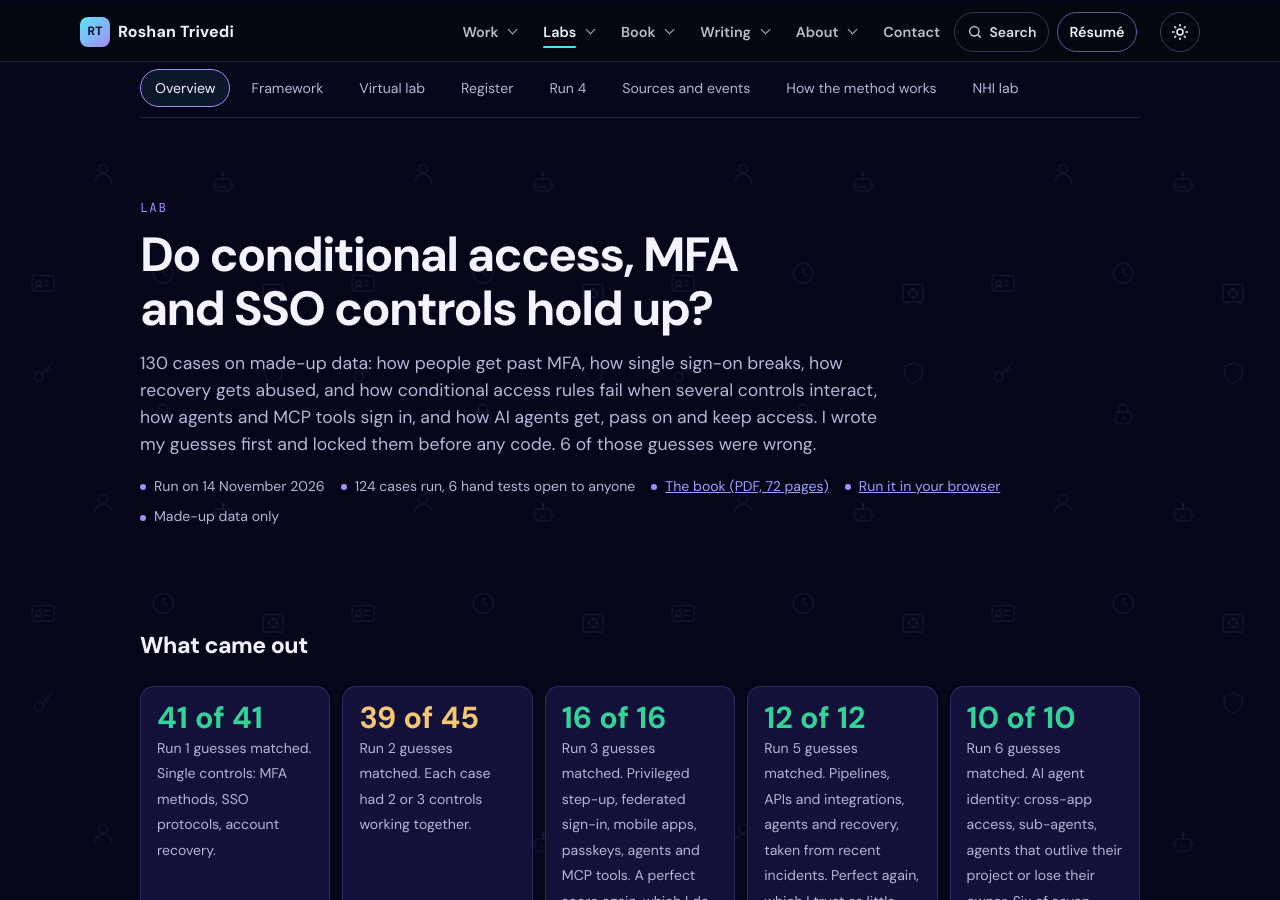
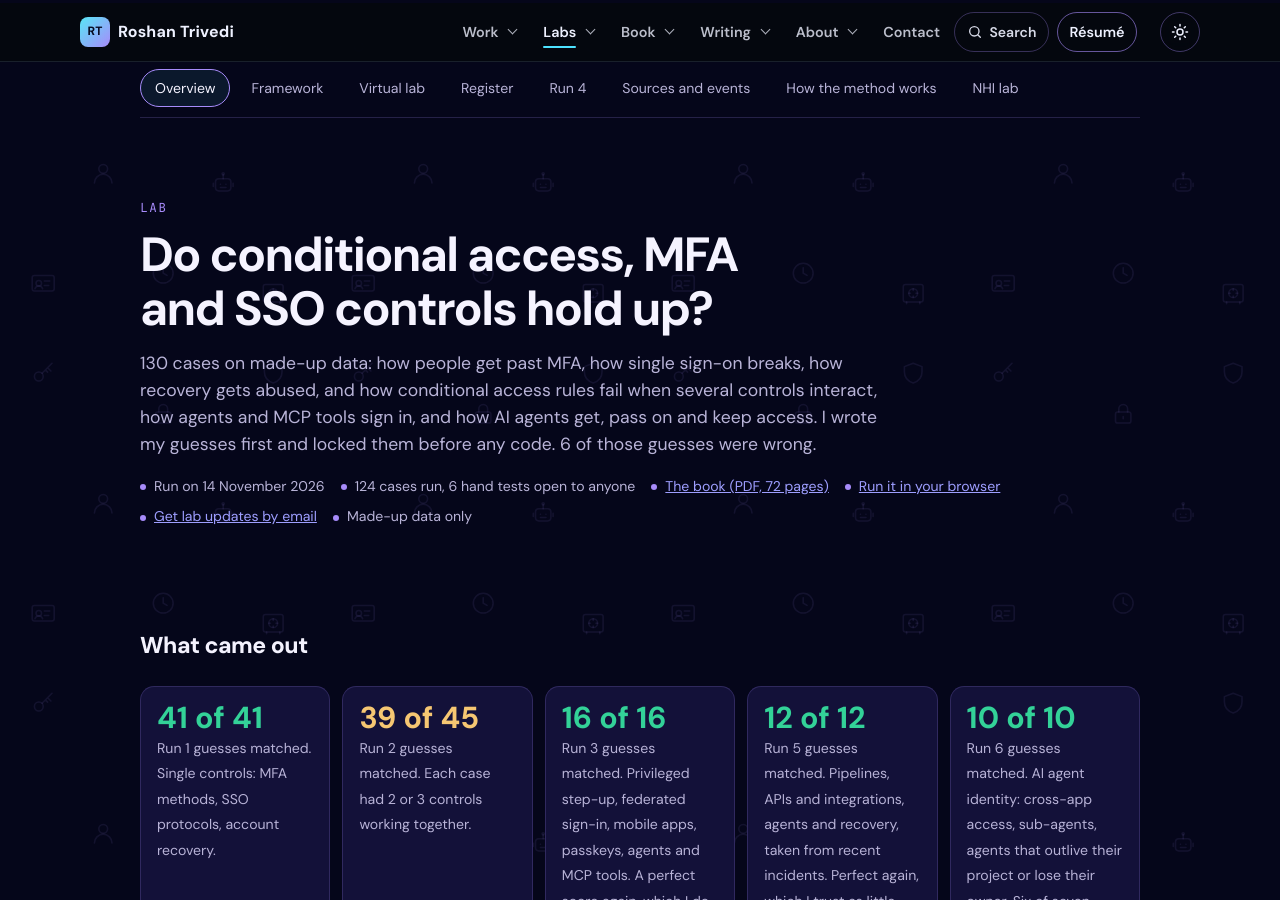
Before and after one commit to trivediroshan1-ui/trivediroshan1-ui.github.io, a Jekyll site: the page ca-mfa-lab/index.html, which Jekyll copies as it is, in a window 1280 px wide and 900 px high. Built offline with Jekyll 4.4.1, drawn with Linux system fonts in a browser that asks for light colours.

Commit message:
CA/MFA lab overview: link to the newsletter (#115)

```diff
--- a/ca-mfa-lab/index.html
+++ b/ca-mfa-lab/index.html
@@ -45,7 +45,7 @@
     <nav class="hg-sitenav" aria-label="Main"><a class="brand" href="/"><i aria-hidden="true">RT</i><span>Roshan Trivedi</span></a><ul><li><a href="/case-studies/">Work</a></li><li><a href="/labs/" aria-current="page">Labs</a></li><li><a href="/book/">Book</a></li><li><a href="/writing/">Writing</a></li><li><a href="/about/">About</a></li><li class="ct"><a href="/#contact">Contact</a></li><li class="res"><a href="/resume/">R&eacute;sum&eacute;</a></li></ul></nav>
 <main id="main" class="nhi">
   <nav class="nsub" aria-label="Conditional access lab sections"><a href="/ca-mfa-lab/" aria-current="page">Overview</a><a href="/ca-mfa-lab/framework/">Framework</a><a href="/ca-mfa-lab/virtual-lab/">Virtual lab</a><a href="/ca-mfa-lab/register/">Register</a><a href="/ca-mfa-lab/run-4/">Run 4</a><a href="/ca-mfa-lab/sources/">Sources and events</a><a href="/nhi-lab/method/">How the method works</a><a href="/nhi-lab/">NHI lab</a></nav>
-  <header class="nhero"><p class="eyebrow">Lab</p><h1>Do conditional access, MFA and SSO controls hold up?</h1><p class="dek">130 cases on made-up data: how people get past MFA, how single sign-on breaks, how recovery gets abused, and how conditional access rules fail when several controls interact, how agents and MCP tools sign in, and how AI agents get, pass on and keep access. I wrote my guesses first and locked them before any code. 6 of those guesses were wrong.</p><ul class="nmeta"><li>Run on 14 November 2026</li><li>124 cases run, 6 hand tests open to anyone</li><li><a href="/ca-mfa-lab/ca-mfa-lab-book.pdf">The book (PDF, 72 pages)</a></li><li><a href="/ca-mfa-lab/virtual-lab/run/">Run it in your browser</a></li><li>Made-up data only</li></ul></header>
+  <header class="nhero"><p class="eyebrow">Lab</p><h1>Do conditional access, MFA and SSO controls hold up?</h1><p class="dek">130 cases on made-up data: how people get past MFA, how single sign-on breaks, how recovery gets abused, and how conditional access rules fail when several controls interact, how agents and MCP tools sign in, and how AI agents get, pass on and keep access. I wrote my guesses first and locked them before any code. 6 of those guesses were wrong.</p><ul class="nmeta"><li>Run on 14 November 2026</li><li>124 cases run, 6 hand tests open to anyone</li><li><a href="/ca-mfa-lab/ca-mfa-lab-book.pdf">The book (PDF, 72 pages)</a></li><li><a href="/ca-mfa-lab/virtual-lab/run/">Run it in your browser</a></li><li><a href="https://buttondown.com/trivedi">Get lab updates by email</a></li><li>Made-up data only</li></ul></header>
 
   <section class="nsec" id="result" aria-labelledby="res-h">
     <h2 id="res-h">What came out</h2>
```
